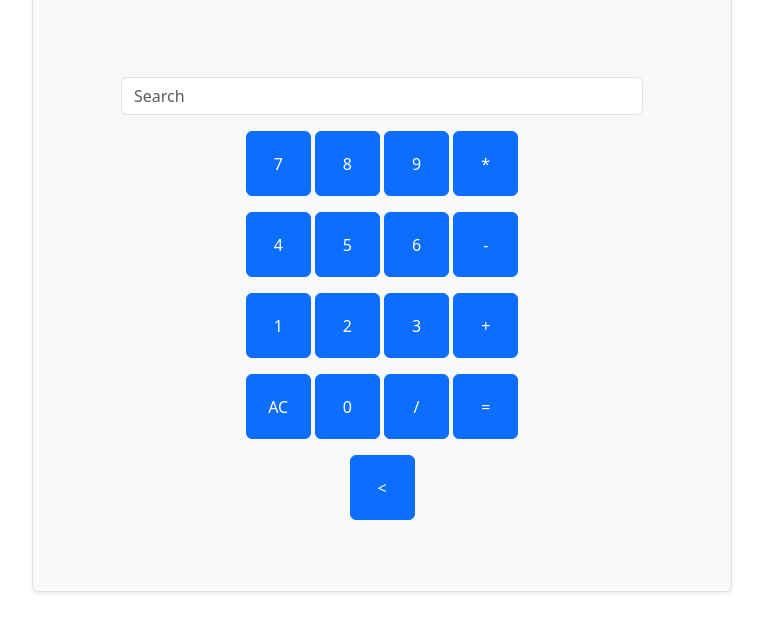
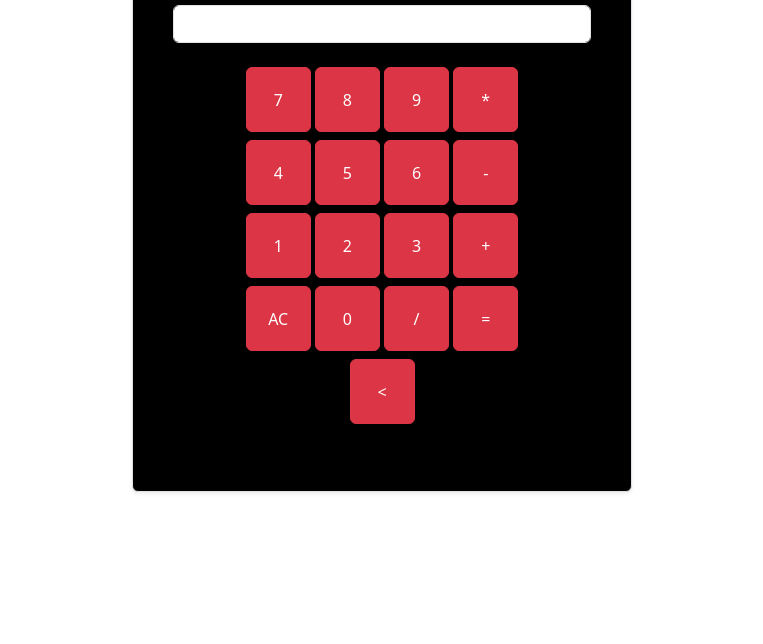
Before and after one commit to Sandra-raman/basic_calculator, a plain HTML site: page index.html in a window 1280 px wide. Shown: the part 156-800 px from the top of the page, without its empty margins (258-1021 px from the left). Drawn offline with nearby package versions, Linux system fonts and the light colour scheme.

Commit message:
finished

```diff
--- a/index.html
+++ b/index.html
@@ -3,7 +3,7 @@
 <head>
     <meta charset="UTF-8">
     <meta name="viewport" content="width=device-width, initial-scale=1.0">
-    <title>Document</title>
+    <title>Basic Calculator</title>
     <link href="https://cdn.jsdelivr.net/npm/bootstrap@5.3.3/dist/css/bootstrap.min.css" rel="stylesheet" integrity="sha384-QWTKZyjpPEjISv5WaRU9OFeRpok6YctnYmDr5pNlyT2bRjXh0JMhjY6hW+ALEwIH" crossorigin="anonymous">
     <script src="https://cdn.jsdelivr.net/npm/bootstrap@5.3.3/dist/js/bootstrap.bundle.min.js" integrity="sha384-YvpcrYf0tY3lHB60NNkmXc5s9fDVZLESaAA55NDzOxhy9GkcIdslK1eN7N6jIeHz" crossorigin="anonymous"></script>
     <style>
@@ -16,39 +16,39 @@
     </style>
 </head>
 <body>
-    <div class="text-bg-light border mx-auto my-5 shadow-sm p-3 mb-5 bg-body-tertiary rounded " style="height: 700px; width: 700px; text-align: center;">
-        <h1 class="p-4 m2">Calculator</h1>
-        <div class="p-4 m-5">
+    <div class=" border mx-auto my-5 shadow-sm p-3 mb-5 rounded " style="height: 600px; width: 500px; text-align: center; background-color: black;">
+        <h1 class="p-2 text-info">Calculator</h1>
+        <div class="p-4">
         <form>
-            <input class="form-control me-2" type="search" placeholder="Search" aria-label="Search" id="result">
+            <input class="form-control me-2 mb-4" type="search" aria-label="Search" id="result">
         </form>
 
-        <div class="m-3">
-        <button class="btn btn-primary" onclick="displaynumber(7)">7 </button>
-        <button class="btn btn-primary" onclick="displaynumber(8)">8 </button>
-        <button class="btn btn-primary" onclick="displaynumber(9)">9 </button>
-        <button class="btn btn-primary" onclick="displaynumber('*')">* </button>
+        <div class="m-2">
+        <button class="btn btn-danger" onclick="displaynumber(7)">7 </button>
+        <button class="btn btn-danger" onclick="displaynumber(8)">8 </button>
+        <button class="btn btn-danger" onclick="displaynumber(9)">9 </button>
+        <button class="btn btn-danger" onclick="displaynumber('*')">* </button>
         </div>
-        <div class="m-3">
-            <button class="btn btn-primary" onclick="displaynumber(4)">4 </button>
-            <button class="btn btn-primary" onclick="displaynumber(5)">5 </button>
-            <button class="btn btn-primary" onclick="displaynumber(6)">6 </button>
-            <button class="btn btn-primary" onclick="displaynumber('-')">- </button>
+        <div class="m-2">
+            <button class="btn btn-danger" onclick="displaynumber(4)">4 </button>
+            <button class="btn btn-danger" onclick="displaynumber(5)">5 </button>
+            <button class="btn btn-danger" onclick="displaynumber(6)">6 </button>
+            <button class="btn btn-danger" onclick="displaynumber('-')">- </button>
             </div>
-            <div class="m-3">
-                <button class="btn btn-primary" onclick="displaynumber(1)">1 </button>
-                <button class="btn btn-primary" onclick="displaynumber(2)">2</button>
-                <button class="btn btn-primary" onclick="displaynumber(3)">3</button>
-                <button class="btn btn-primary" onclick="displaynumber('+')">+</button>
+            <div class="m-2">
+                <button class="btn btn-danger" onclick="displaynumber(1)">1 </button>
+                <button class="btn btn-danger" onclick="displaynumber(2)">2</button>
+                <button class="btn btn-danger" onclick="displaynumber(3)">3</button>
+                <button class="btn btn-danger" onclick="displaynumber('+')">+</button>
             </div>
-        <div class="m-3">
-                <button class="btn btn-primary" onclick="cleartext()">AC</button>
-                <button class="btn btn-primary" onclick="displaynumber(0)">0</button>
-                <button class="btn btn-primary" onclick="displaynumber('/')">/</button>
-                <button class="btn btn-primary" onclick="operation()">=</button>
+        <div class="m-2">
+                <button class="btn btn-danger" onclick="cleartext()">AC</button>
+                <button class="btn btn-danger" onclick="displaynumber(0)">0</button>
+                <button class="btn btn-danger" onclick="displaynumber('/')">/</button>
+                <button class="btn btn-danger" onclick="operation()">=</button>
                 </div>
         <div>
-                <button class="btn btn-primary" onclick="char()"><</button>
+                <button class="btn btn-danger" onclick="char()"><</button>
     </div>
 </div>
     <script>
```
